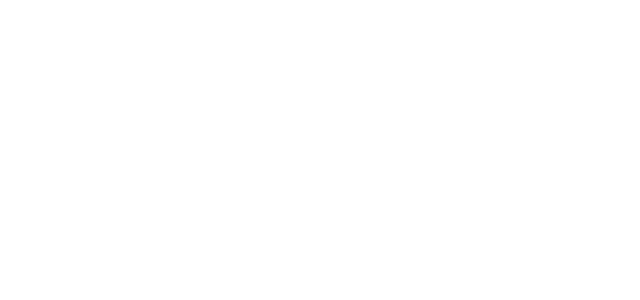
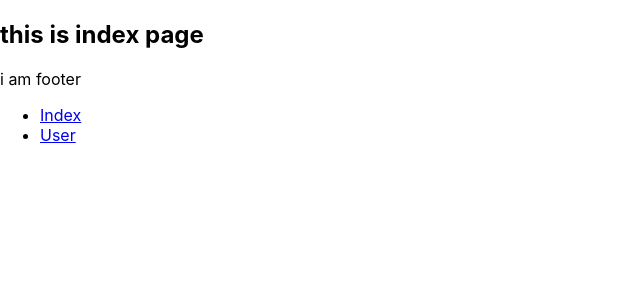
Before and after one commit to xieminhui/react-learnning, a React (Create React App) app: page / in a window 1280 px wide. Shown: the top 300 px of the page, without its empty margins (0-640 px from the left). Built offline with nearby package versions, Linux system fonts and the light colour scheme.

Commit message:
update react-router

```diff
--- /dev/null
+++ b/src/app/component/common/Footer.jsx
@@ -0,0 +1,20 @@
+
+
+import {
+  Link
+} from "react-router-dom";
+export default function footer () {
+  return (
+    <>
+    <p>i am footer</p>
+    <ul>
+        <li>
+          <Link to="/">Index</Link>
+        </li>
+        <li>
+          <Link to="/user">User</Link>
+        </li>
+      </ul>
+    </>
+  )
+}
--- a/src/app/router/index.jsx
+++ b/src/app/router/index.jsx
@@ -1,7 +1,7 @@
 /*
  * @Date: 2021-04-22 14:52:11
  * @LastEditors: xieminhui
- * @LastEditTime: 2021-04-22 17:12:30
+ * @LastEditTime: 2021-04-23 11:40:28
  * @description:
  */
 
@@ -11,16 +11,13 @@
 } from "react-router-dom";
 
 import RouteWithSubRoutes from  '../component/common/RouteWithSubRoutes'
-import Index from '../pages/index/index'
+import Index from '../pages/index'
 import User from '../pages/user'
 import Info from '../pages/user/info'
 import edit from '../pages/user/edit'
+import Footer from '../component/common/Footer'
 
 const routes = [
-  {
-    path: "/index",
-    component: Index
-  },
   {
     path: "/user",
     component: User,
@@ -34,7 +31,11 @@
         component: edit
       }
     ]
-  }
+  },
+  {
+    path: "/",
+    component: Index
+  },
 ];
 
 
@@ -46,6 +47,7 @@
             <RouteWithSubRoutes key={i} {...route} />
           ))}
         </Switch>
+      <Footer></Footer>
     </Router>
   )
 }
```
